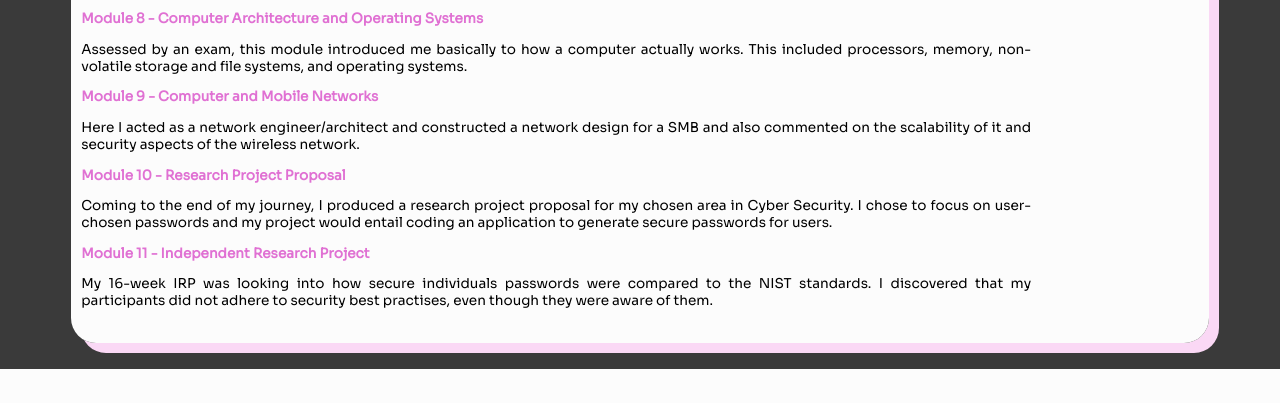
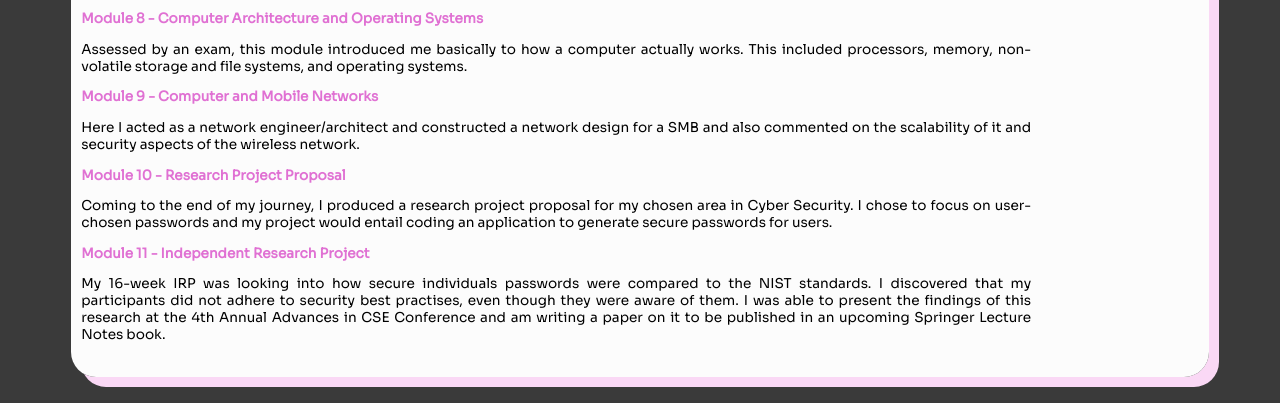
Before and after one commit to drew-bassett/website, a Django app: page /website/york/ in a window 1280 px wide. Shown: the part 1243-1646 px from the top of the page. Before the commit the page ends 1612 px from the top, so only its background shows below. Run offline with Django 4.2, Linux system fonts and the light colour scheme.

Commit message:
Update york.html

```diff
--- a/website/templates/york.html
+++ b/website/templates/york.html
@@ -39,5 +39,5 @@
 	Coming to the end of my journey, I produced a research project proposal for my chosen area in Cyber Security. I chose to focus on user-chosen passwords and my project would entail coding an application to generate secure passwords for users.</p>
 
 	<h2>Module 11 - Independent Research Project</h2><p>
-	My 16-week IRP was looking into how secure individuals passwords were compared to the NIST standards. I discovered that my participants did not adhere to security best practises, even though they were aware of them.</p>
+	My 16-week IRP was looking into how secure individuals passwords were compared to the NIST standards. I discovered that my participants did not adhere to security best practises, even though they were aware of them. I was able to present the findings of this research at the 4th Annual Advances in CSE Conference and am writing a paper on it to be published in an upcoming Springer Lecture Notes book.</p>
 {% endblock %}
```
